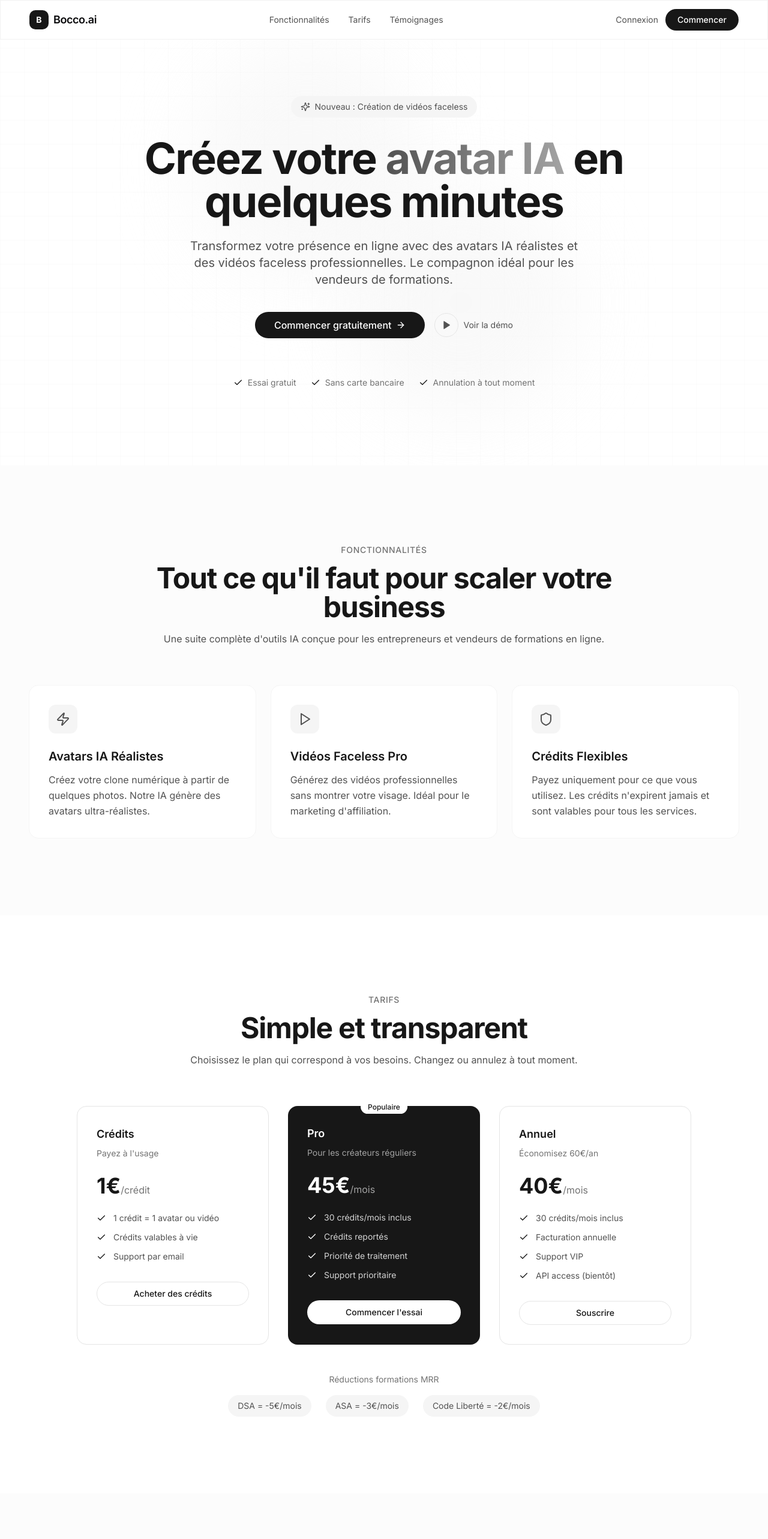
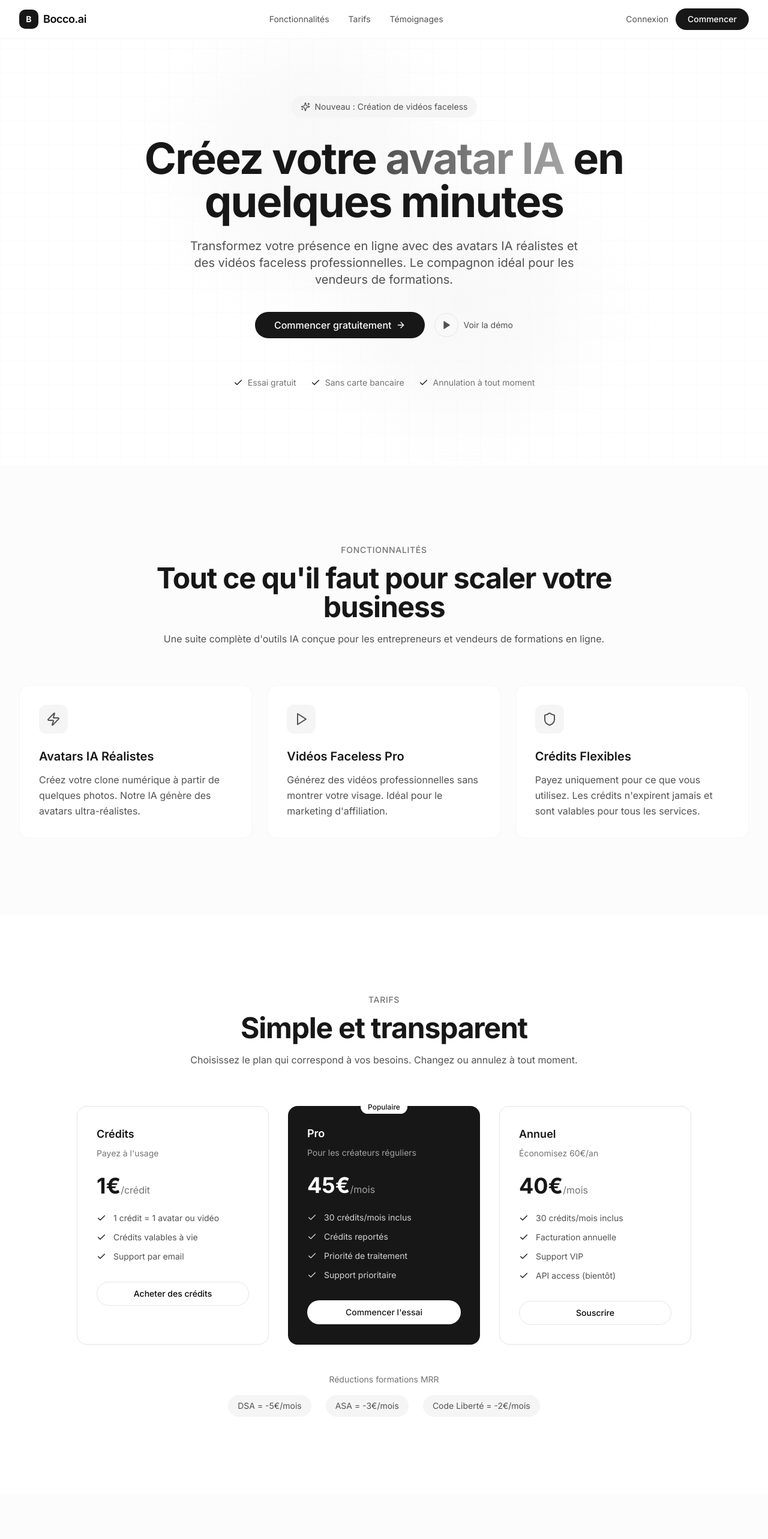
Before and after one commit to albbocco/bocco-ai, a Next.js app: page / in a window 1280 px wide. Shown: the top 2566 px of the page at 60% size. Built offline with nearby package versions, Linux system fonts and the light colour scheme.

Commit message:
fix: replace custom CSS classes with standard Tailwind classes

```diff
--- a/app/(marketing)/page.tsx
+++ b/app/(marketing)/page.tsx
@@ -2,14 +2,13 @@ import Link from "next/link"
 import { Button } from "@/components/ui/button"
 import { ArrowRight, Sparkles, Zap, Shield, Play, Check } from "lucide-react"
 
-// v2 - Minimalist design refresh
 export default function Home() {
   return (
     <main className="min-h-screen bg-white">
       {/* Navigation */}
-      <nav className="fixed top-0 left-0 right-0 z-50 glass border-b-0">
-        <div className="section-padding">
-          <div className="container-tight flex items-center justify-between h-16">
+      <nav className="fixed top-0 left-0 right-0 z-50 bg-white/80 backdrop-blur-xl border-b border-neutral-100">
+        <div className="max-w-7xl mx-auto px-4 sm:px-6 lg:px-8">
+          <div className="flex items-center justify-between h-16">
             <Link href="/" className="flex items-center gap-2">
               <div className="w-8 h-8 rounded-lg bg-neutral-900 flex items-center justify-center">
                 <span className="text-white font-bold text-sm">B</span>
@@ -28,7 +27,7 @@ export default function Home() {
                 Connexion
               </Link>
               <Link href="/signup">
-                <Button size="sm" className="btn-primary rounded-full px-5">
+                <Button size="sm" className="bg-neutral-900 text-white hover:bg-neutral-800 rounded-full px-5">
                   Commencer
                 </Button>
               </Link>
@@ -39,38 +38,32 @@ export default function Home() {
 
       {/* Hero Section */}
       <section className="relative pt-32 pb-20 lg:pt-40 lg:pb-32 overflow-hidden">
-        <div className="absolute inset-0 grid-pattern opacity-50" />
+        <div className="absolute inset-0 bg-[linear-gradient(to_right,rgba(0,0,0,0.03)_1px,transparent_1px),linear-gradient(to_bottom,rgba(0,0,0,0.03)_1px,transparent_1px)] bg-[size:40px_40px] opacity-50" />
 
-        {/* Gradient orbs */}
         <div className="absolute top-20 left-1/4 w-96 h-96 bg-neutral-100 rounded-full blur-3xl opacity-60" />
         <div className="absolute bottom-20 right-1/4 w-96 h-96 bg-neutral-100 rounded-full blur-3xl opacity-60" />
 
-        <div className="relative section-padding">
-          <div className="container-tight">
+        <div className="relative max-w-7xl mx-auto px-4 sm:px-6 lg:px-8">
           <div className="max-w-4xl mx-auto text-center">
-              {/* Badge */}
-              <div className="inline-flex items-center gap-2 px-4 py-2 rounded-full bg-neutral-100 mb-8 fade-in">
+            <div className="inline-flex items-center gap-2 px-4 py-2 rounded-full bg-neutral-100 mb-8">
               <Sparkles className="w-4 h-4 text-neutral-600" />
               <span className="text-sm text-neutral-600">Nouveau : Création de vidéos faceless</span>
             </div>
 
-              {/* Heading */}
-              <h1 className="heading-xl text-neutral-900 mb-6 fade-in-up">
+            <h1 className="text-4xl sm:text-5xl lg:text-6xl xl:text-7xl font-bold tracking-tight leading-tight text-neutral-900 mb-6">
               Créez votre{" "}
-                <span className="text-gradient-subtle">avatar IA</span>{" "}
+              <span className="bg-clip-text text-transparent bg-gradient-to-r from-neutral-600 to-neutral-400">avatar IA</span>{" "}
               en quelques minutes
             </h1>
 
-              {/* Subheading */}
-              <p className="body-lg max-w-2xl mx-auto mb-10 fade-in-up stagger-1">
+            <p className="text-lg sm:text-xl text-neutral-600 leading-relaxed max-w-2xl mx-auto mb-10">
               Transformez votre présence en ligne avec des avatars IA réalistes et des vidéos
               faceless professionnelles. Le compagnon idéal pour les vendeurs de formations.
             </p>
 
-              {/* CTAs */}
-              <div className="flex flex-col sm:flex-row items-center justify-center gap-4 mb-16 fade-in-up stagger-2">
+            <div className="flex flex-col sm:flex-row items-center justify-center gap-4 mb-16">
               <Link href="/signup">
-                  <Button size="lg" className="btn-primary rounded-full px-8 text-base">
+                <Button size="lg" className="bg-neutral-900 text-white hover:bg-neutral-800 rounded-full px-8 text-base">
                   Commencer gratuitement
                   <ArrowRight className="ml-2 w-4 h-4" />
                 </Button>
@@ -83,8 +76,7 @@ export default function Home() {
               </button>
             </div>
 
-              {/* Trust badges */}
-              <div className="flex flex-wrap items-center justify-center gap-6 text-sm text-neutral-500 fade-in-up stagger-3">
+            <div className="flex flex-wrap items-center justify-center gap-6 text-sm text-neutral-500">
               <div className="flex items-center gap-2">
                 <Check className="w-4 h-4 text-neutral-900" />
                 <span>Essai gratuit</span>
@@ -100,26 +92,23 @@ export default function Home() {
             </div>
           </div>
         </div>
-        </div>
       </section>
 
       {/* Features Grid */}
       <section id="features" className="py-20 lg:py-32 bg-neutral-50/50">
-        <div className="section-padding">
-          <div className="container-tight">
+        <div className="max-w-7xl mx-auto px-4 sm:px-6 lg:px-8">
           <div className="text-center max-w-3xl mx-auto mb-16">
             <span className="text-sm font-medium text-neutral-500 uppercase tracking-wider">Fonctionnalités</span>
-              <h2 className="heading-lg text-neutral-900 mt-3 mb-4">
+            <h2 className="text-3xl sm:text-4xl lg:text-5xl font-bold tracking-tight text-neutral-900 mt-3 mb-4">
               Tout ce qu&apos;il faut pour scaler votre business
             </h2>
-              <p className="body-md">
+            <p className="text-base text-neutral-600 leading-relaxed">
               Une suite complète d&apos;outils IA conçue pour les entrepreneurs et vendeurs de formations en ligne.
             </p>
           </div>
 
           <div className="grid md:grid-cols-2 lg:grid-cols-3 gap-6">
-              {/* Feature 1 */}
-              <div className="group bg-white rounded-2xl p-8 hover-lift border border-neutral-100">
+            <div className="group bg-white rounded-2xl p-8 transition-all duration-300 hover:-translate-y-0.5 hover:shadow-lg border border-neutral-100">
               <div className="w-12 h-12 rounded-xl bg-neutral-100 flex items-center justify-center mb-6 group-hover:bg-neutral-900 transition-colors">
                 <Zap className="w-6 h-6 text-neutral-600 group-hover:text-white transition-colors" />
               </div>
@@ -129,8 +118,7 @@ export default function Home() {
               </p>
             </div>
 
-              {/* Feature 2 */}
-              <div className="group bg-white rounded-2xl p-8 hover-lift border border-neutral-100">
+            <div className="group bg-white rounded-2xl p-8 transition-all duration-300 hover:-translate-y-0.5 hover:shadow-lg border border-neutral-100">
               <div className="w-12 h-12 rounded-xl bg-neutral-100 flex items-center justify-center mb-6 group-hover:bg-neutral-900 transition-colors">
                 <Play className="w-6 h-6 text-neutral-600 group-hover:text-white transition-colors" />
               </div>
@@ -140,8 +128,7 @@ export default function Home() {
               </p>
             </div>
 
-              {/* Feature 3 */}
-              <div className="group bg-white rounded-2xl p-8 hover-lift border border-neutral-100">
+            <div className="group bg-white rounded-2xl p-8 transition-all duration-300 hover:-translate-y-0.5 hover:shadow-lg border border-neutral-100">
               <div className="w-12 h-12 rounded-xl bg-neutral-100 flex items-center justify-center mb-6 group-hover:bg-neutral-900 transition-colors">
                 <Shield className="w-6 h-6 text-neutral-600 group-hover:text-white transition-colors" />
               </div>
@@ -152,25 +139,22 @@ export default function Home() {
             </div>
           </div>
         </div>
-        </div>
       </section>
 
       {/* Pricing Section */}
       <section id="pricing" className="py-20 lg:py-32">
-        <div className="section-padding">
-          <div className="container-tight">
+        <div className="max-w-7xl mx-auto px-4 sm:px-6 lg:px-8">
           <div className="text-center max-w-3xl mx-auto mb-16">
             <span className="text-sm font-medium text-neutral-500 uppercase tracking-wider">Tarifs</span>
-              <h2 className="heading-lg text-neutral-900 mt-3 mb-4">
+            <h2 className="text-3xl sm:text-4xl lg:text-5xl font-bold tracking-tight text-neutral-900 mt-3 mb-4">
               Simple et transparent
             </h2>
-              <p className="body-md">
+            <p className="text-base text-neutral-600 leading-relaxed">
               Choisissez le plan qui correspond à vos besoins. Changez ou annulez à tout moment.
             </p>
           </div>
 
           <div className="grid md:grid-cols-3 gap-8 max-w-5xl mx-auto">
-              {/* Free/Credits Plan */}
             <div className="bg-white rounded-2xl p-8 border border-neutral-200">
               <h3 className="text-lg font-semibold text-neutral-900 mb-2">Crédits</h3>
               <p className="text-sm text-neutral-500 mb-6">Payez à l&apos;usage</p>
@@ -192,14 +176,13 @@ export default function Home() {
                   Support par email
                 </li>
               </ul>
-                <Link href="/signup" className="block">
-                  <Button variant="outline" className="w-full btn-secondary rounded-full">
+              <Link href="/signup">
+                <Button variant="outline" className="w-full rounded-full border-neutral-200 hover:bg-neutral-50">
                   Acheter des crédits
                 </Button>
               </Link>
             </div>
 
-              {/* Pro Plan */}
             <div className="bg-neutral-900 rounded-2xl p-8 text-white relative">
               <div className="absolute -top-3 left-1/2 -translate-x-1/2">
                 <span className="bg-white text-neutral-900 text-xs font-medium px-3 py-1 rounded-full">
@@ -214,30 +197,29 @@ export default function Home() {
               </div>
               <ul className="space-y-3 mb-8">
                 <li className="flex items-center gap-3 text-sm text-neutral-300">
-                    <Check className="w-4 h-4 text-white" />
+                  <Check className="w-4 h-4" />
                   30 crédits/mois inclus
                 </li>
                 <li className="flex items-center gap-3 text-sm text-neutral-300">
-                    <Check className="w-4 h-4 text-white" />
+                  <Check className="w-4 h-4" />
                   Crédits reportés
                 </li>
                 <li className="flex items-center gap-3 text-sm text-neutral-300">
-                    <Check className="w-4 h-4 text-white" />
+                  <Check className="w-4 h-4" />
                   Priorité de traitement
                 </li>
                 <li className="flex items-center gap-3 text-sm text-neutral-300">
-                    <Check className="w-4 h-4 text-white" />
+                  <Check className="w-4 h-4" />
                   Support prioritaire
                 </li>
               </ul>
-                <Link href="/signup" className="block">
+              <Link href="/signup">
                 <Button className="w-full bg-white text-neutral-900 hover:bg-neutral-100 rounded-full">
                   Commencer l&apos;essai
                 </Button>
               </Link>
             </div>
 
-              {/* Annual Plan */}
             <div className="bg-white rounded-2xl p-8 border border-neutral-200">
               <h3 className="text-lg font-semibold text-neutral-900 mb-2">Annuel</h3>
               <p className="text-sm text-neutral-500 mb-6">Économisez 60€/an</p>
@@ -263,15 +245,14 @@ export default function Home() {
                   API access (bientôt)
                 </li>
               </ul>
-                <Link href="/signup" className="block">
-                  <Button variant="outline" className="w-full btn-secondary rounded-full">
+              <Link href="/signup">
+                <Button variant="outline" className="w-full rounded-full border-neutral-200 hover:bg-neutral-50">
                   Souscrire
                 </Button>
               </Link>
             </div>
           </div>
 
-            {/* Discounts */}
           <div className="mt-12 text-center">
             <p className="text-sm text-neutral-500 mb-4">Réductions formations MRR</p>
             <div className="flex flex-wrap items-center justify-center gap-6 text-sm">
@@ -287,16 +268,14 @@ export default function Home() {
             </div>
           </div>
         </div>
-        </div>
       </section>
 
       {/* Testimonials */}
       <section id="testimonials" className="py-20 lg:py-32 bg-neutral-50/50">
-        <div className="section-padding">
-          <div className="container-tight">
+        <div className="max-w-7xl mx-auto px-4 sm:px-6 lg:px-8">
           <div className="text-center max-w-3xl mx-auto mb-16">
             <span className="text-sm font-medium text-neutral-500 uppercase tracking-wider">Témoignages</span>
-              <h2 className="heading-lg text-neutral-900 mt-3">
+            <h2 className="text-3xl sm:text-4xl lg:text-5xl font-bold tracking-tight text-neutral-900 mt-3">
               Ce que disent nos utilisateurs
             </h2>
           </div>
@@ -334,13 +313,11 @@ export default function Home() {
             ))}
           </div>
         </div>
-        </div>
       </section>
 
       {/* CTA Section */}
       <section className="py-20 lg:py-32">
-        <div className="section-padding">
-          <div className="container-tight">
+        <div className="max-w-7xl mx-auto px-4 sm:px-6 lg:px-8">
           <div className="bg-neutral-900 rounded-3xl p-12 lg:p-20 text-center text-white">
             <h2 className="text-3xl sm:text-4xl lg:text-5xl font-bold mb-6">
               Prêt à transformer votre contenu ?
@@ -363,13 +340,11 @@ export default function Home() {
             </div>
           </div>
         </div>
-        </div>
       </section>
 
       {/* Footer */}
       <footer className="py-12 border-t border-neutral-100">
-        <div className="section-padding">
-          <div className="container-tight">
+        <div className="max-w-7xl mx-auto px-4 sm:px-6 lg:px-8">
           <div className="flex flex-col md:flex-row items-center justify-between gap-6">
             <div className="flex items-center gap-2">
               <div className="w-8 h-8 rounded-lg bg-neutral-900 flex items-center justify-center">
@@ -377,17 +352,12 @@ export default function Home() {
               </div>
               <span className="font-semibold">Bocco.ai</span>
             </div>
-
             <div className="flex items-center gap-6 text-sm text-neutral-600">
-                <Link href="/privacy" className="hover:text-neutral-900 transition-colors">Confidentialité</Link>
-                <Link href="/terms" className="hover:text-neutral-900 transition-colors">CGU</Link>
-                <Link href="/contact" className="hover:text-neutral-900 transition-colors">Contact</Link>
+              <Link href="/privacy" className="hover:text-neutral-900">Confidentialité</Link>
+              <Link href="/terms" className="hover:text-neutral-900">CGU</Link>
+              <Link href="/contact" className="hover:text-neutral-900">Contact</Link>
             </div>
-
-              <p className="text-sm text-neutral-500">
-                © 2026 Bocco.ai. Tous droits réservés.
-              </p>
-            </div>
+            <p className="text-sm text-neutral-500">© 2026 Bocco.ai</p>
           </div>
         </div>
       </footer>
```
Lines whose indentation alone changed are shown as unchanged.
